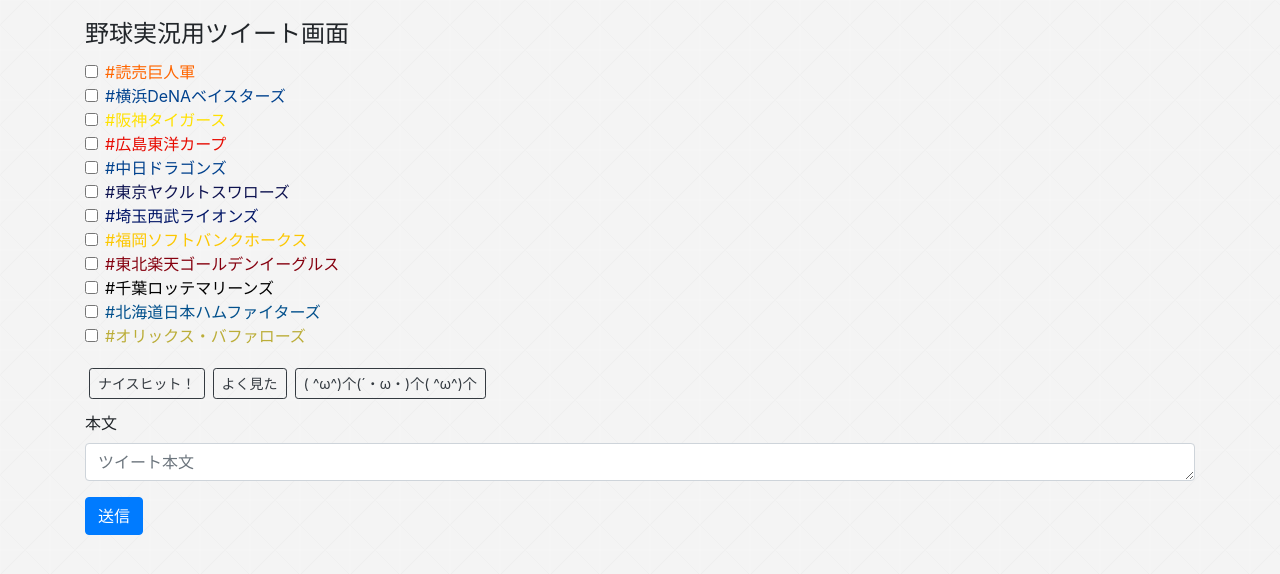
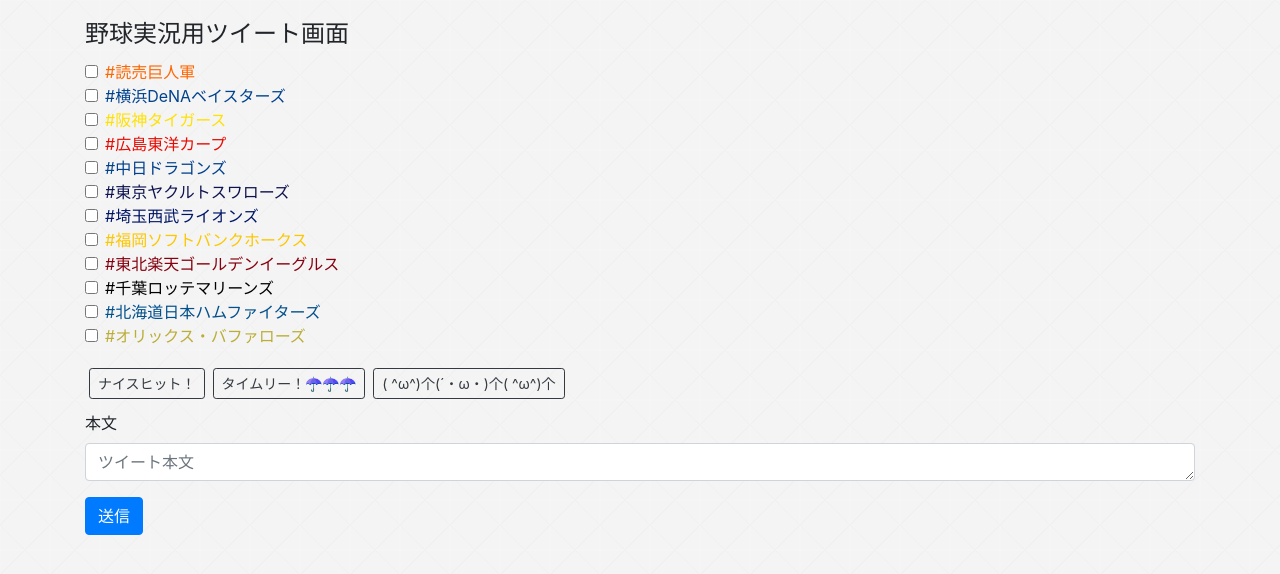
Before and after one commit to Ant2357/baseball-tweet, a Vue app: page / in a window 1280 px wide. Shown: the top 574 px of the page. Built offline with nearby package versions, Linux system fonts and the light colour scheme.

Commit message:
fix: 固定メッセージの変更と、レイアウト小修整

```diff
--- a/src/App.vue
+++ b/src/App.vue
@@ -20,11 +20,11 @@
           >{{ tagInfo.jpName }}</label>
         </div>
 
-        <div class="d-inline-flex mt-3">
-          <div v-for="templateMsg in templateMsgs" :key="templateMsg">
+        <div class="d-inline-flex flex-wrap mt-3">
+          <div v-for="templateMsg in templateMsgs" :key="templateMsg" class="p-1">
             <button
               type="button"
-              class="btn btn-sm btn-outline-dark m-1"
+              class="btn btn-sm btn-outline-dark"
               @click="addTemplateMsg(templateMsg)"
             >{{ templateMsg }}</button>
           </div>
@@ -61,7 +61,7 @@
     return {
       tweet: "",
       checkedTags: [],
-      templateMsgs: ["ナイスヒット！", "よく見た", "( ^ω^)个(´・ω・)个( ^ω^)个"],
+      templateMsgs: ["ナイスヒット！", "タイムリー！☂️☂️☂️", "( ^ω^)个(´・ω・)个( ^ω^)个"],
       tagInfo: tagInfo
     };
   },
```
Also changed, not shown: 5 other files (tests, documents, lock files or other folders).
